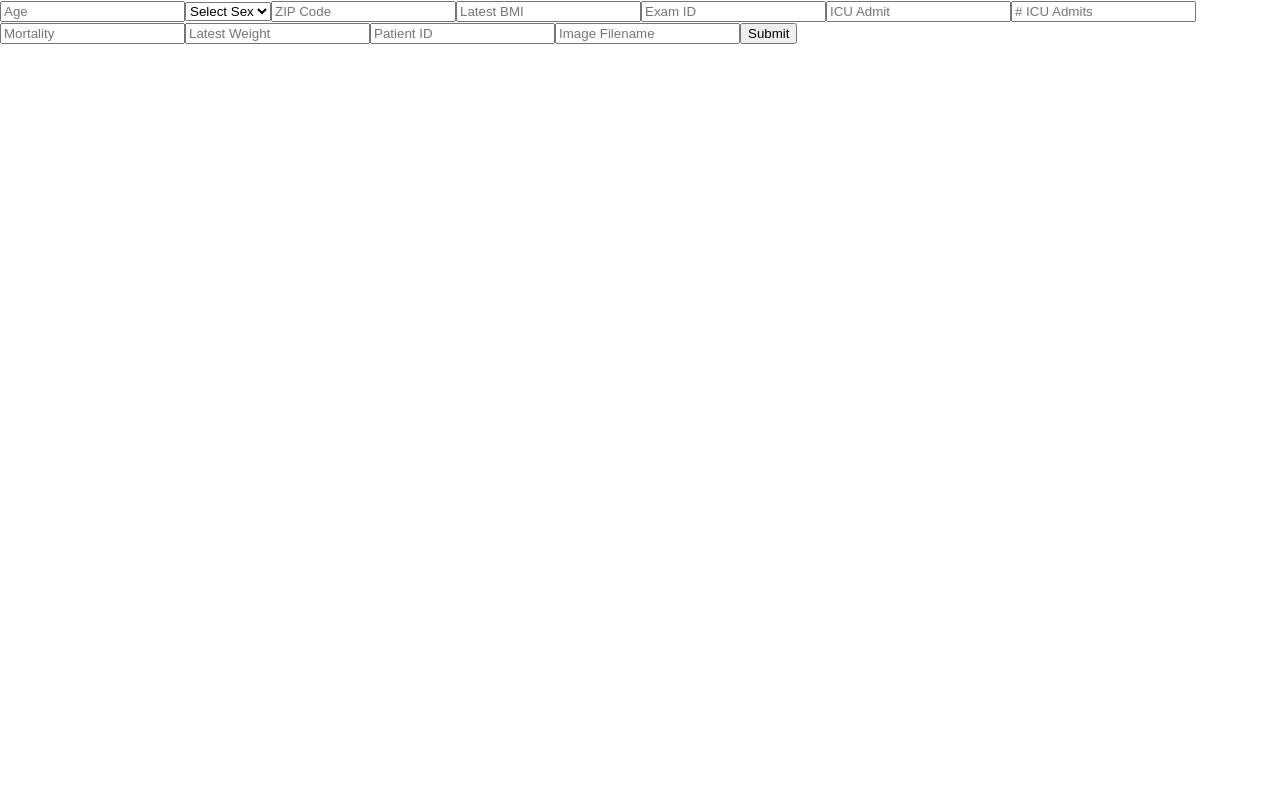
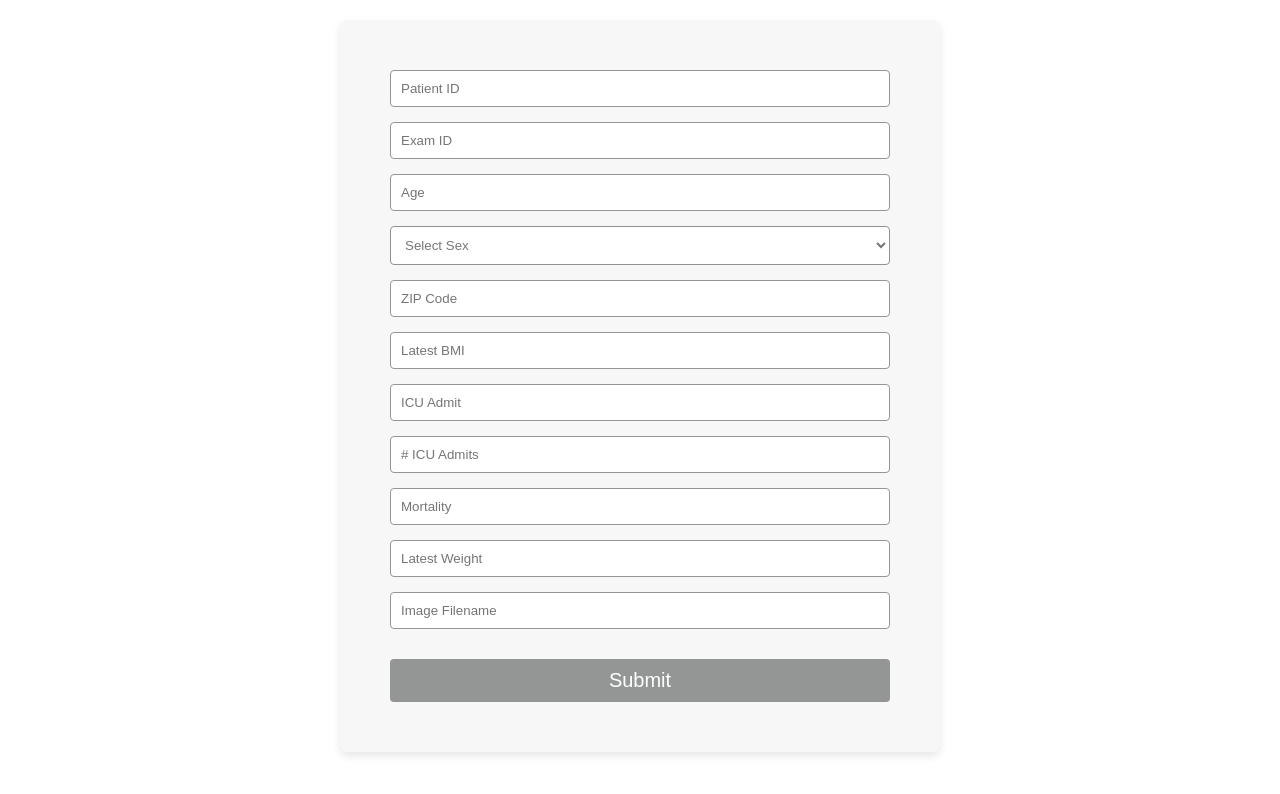
Before and after one commit to Koshin-M-Mohamed/Group-9, a React (Create React App) app in the folder client/: page /AddExam in a window 1280 px wide. Shown: the top 794 px of the page. Built offline with nearby package versions, Linux system fonts and the light colour scheme.

Commit message:
Add Exam Page Stylized

```diff
--- /dev/null
+++ b/client/src/AddExam.css
@@ -0,0 +1,60 @@
+form {
+    max-width: 500px;
+    margin: 20px auto;
+    padding: 50px;
+    background-color: #eaebea69;
+    border-radius: 8px;
+    box-shadow: 0 4px 8px rgba(0,0,0,0.1);
+}
+
+form input[type="number"],
+form input[type="text"]
+form input[type="text"]
+form select,
+form input{
+    width: 100%;
+    padding: 10px;
+    margin-bottom: 15px;
+    color: #161616;
+    border: 1px solid #959595;
+    border-radius: 4px;
+    box-sizing: border-box;
+}
+
+form input[type="number"]:focus,
+form input[type="text"]:focus
+form input[type="text"]:focus
+form select:focus,
+form input:focus{
+    outline: none;
+}
+
+form select[name="SEX"]{
+    width: 100%;
+    padding: 10px;
+    margin-bottom: 15px;
+    color: #767676;
+    background-color: #ffffff;
+    border: 1px solid #939292;
+    border-radius: 4px;
+    box-sizing: border-box;
+}
+
+.submitContainer{
+    align-items: center;
+    padding-top: 15px;
+}
+form button {
+    width: 100%;
+    padding: 10px;
+    background-color: rgb(148, 150, 149); /* Button color */
+    color: white; /* Text color */
+    border: none;
+    border-radius: 4px;
+    cursor: pointer; /* Pointer cursor on hover */
+    font-size: 20px; /* Larger font size */
+}
+
+form button:hover {
+    background-color: rgb(130, 131, 130); ; /* Darker shade on hover */
+}
--- a/client/src/AddExam.js
+++ b/client/src/AddExam.js
@@ -1,6 +1,7 @@
 import React, { useState } from 'react';
 import { useNavigate } from 'react-router-dom';
 import axios from 'axios';
+import './AddExam.css';
 
 function NewPatientExam(){
     const [formData, setFormData] = useState({
@@ -46,6 +47,8 @@ function NewPatientExam(){
 
     return (
       <form onSubmit={handleSubmit}>
+            <input name="PATIENT_ID" value={formData.PATIENT_ID} onChange={handleChange} placeholder="Patient ID" />
+            <input name="exam_Id" value={formData.exam_Id} onChange={handleChange} placeholder="Exam ID" />
             <input name="AGE" type="number" value={formData.AGE} onChange={handleChange} placeholder="Age" />
             <select name="SEX" value={formData.SEX} onChange={handleChange}>
                 <option value="">Select Sex</option>
@@ -54,14 +57,14 @@ function NewPatientExam(){
             </select>
             <input name="ZIP" type="number" value={formData.ZIP} onChange={handleChange} placeholder="ZIP Code" />
             <input name="LATEST_BMI" type="number" step="0.01" value={formData.LATEST_BMI} onChange={handleChange} placeholder="Latest BMI" />
-            <input name="exam_Id" value={formData.exam_Id} onChange={handleChange} placeholder="Exam ID" />
             <input name="ICU Admit" value={formData["ICU Admit"]} onChange={handleChange} placeholder="ICU Admit" />
             <input name="# ICU admits" type="number" value={formData["# ICU admits"]} onChange={handleChange} placeholder="# ICU Admits" />
             <input name="MORTALITY" value={formData.MORTALITY} onChange={handleChange} placeholder="Mortality" />
             <input name="LATEST WEIGHT" type="number" value={formData["LATEST WEIGHT"]} onChange={handleChange} placeholder="Latest Weight" />
-            <input name="PATIENT_ID" value={formData.PATIENT_ID} onChange={handleChange} placeholder="Patient ID" />
             <input name="png_filename" value={formData.png_filename} onChange={handleChange} placeholder="Image Filename" />
+            <div className="submitContainer">
             <button type="submit">Submit</button>
+            </div>
         </form>
     );
 
```
